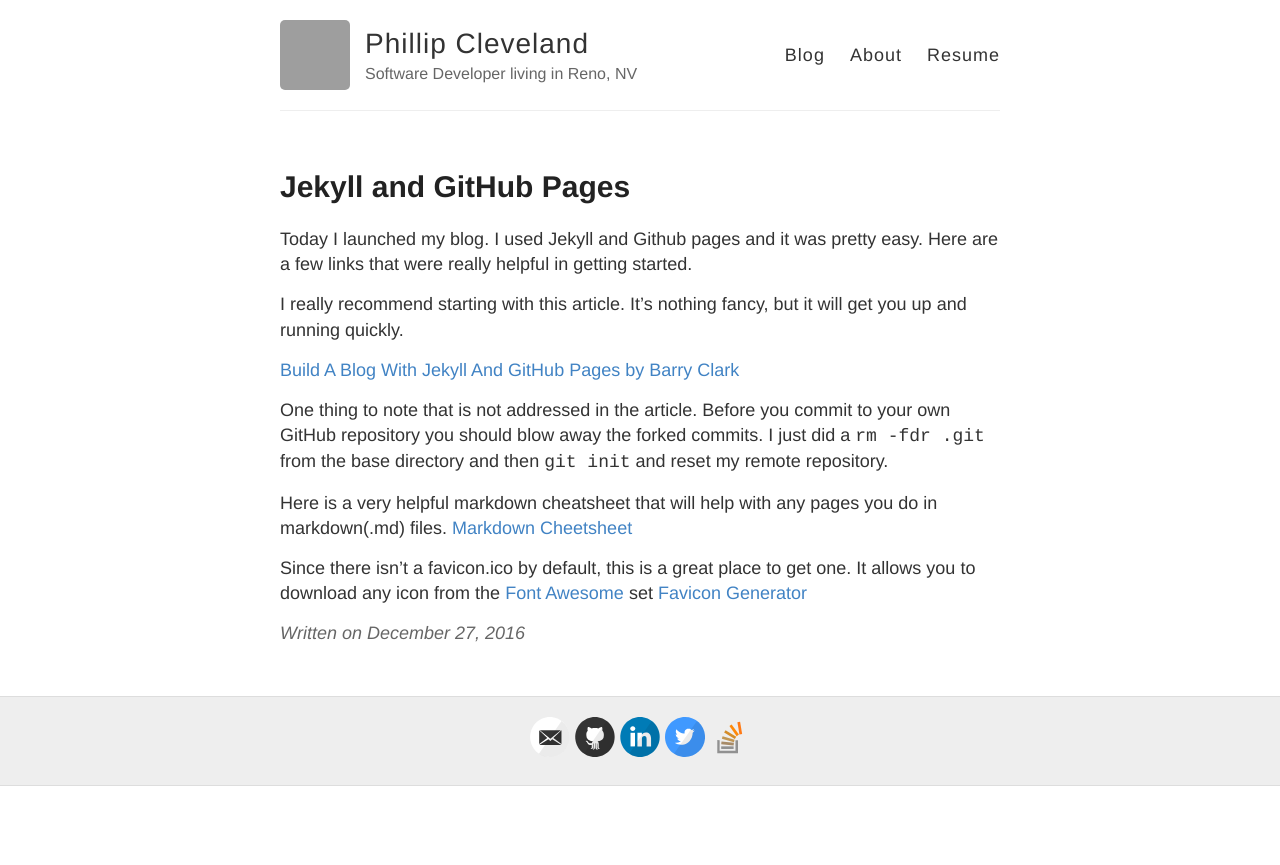
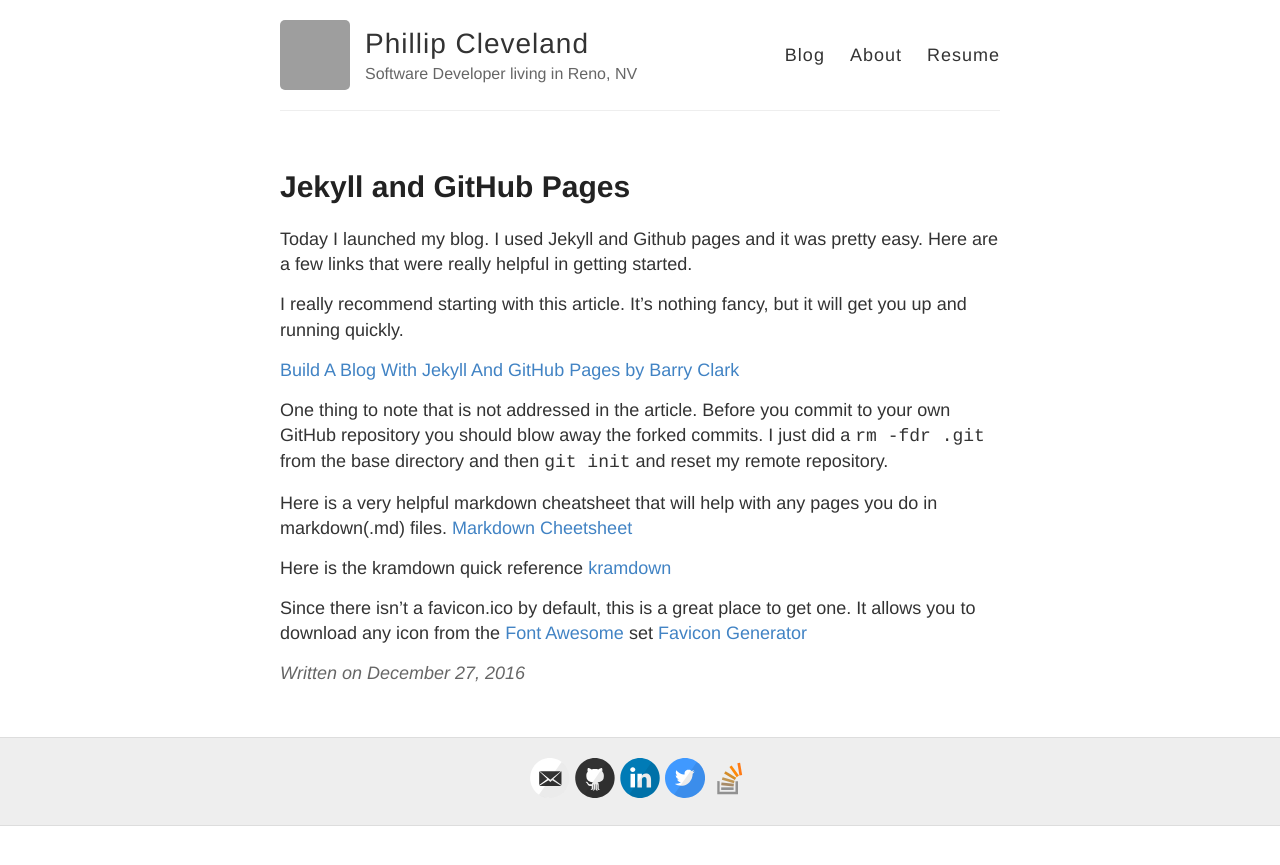
Before and after one commit to philcleveland/philcleveland.github.io, a Jekyll site: the page built from _posts/2016-12-27-Blogging-With-Jekyll.md, in a window 1280 px wide. Shown: the top 865 px of the page. Built offline with Jekyll 4.4.1, drawn with Linux system fonts in a browser that asks for light colours; grey boxes are pictures that could not be loaded.

Commit message:
post update

````diff
--- a/_posts/2016-12-27-Blogging-With-Jekyll.md
+++ b/_posts/2016-12-27-Blogging-With-Jekyll.md
@@ -15,5 +15,8 @@ I just did a ```rm -fdr .git``` from the base directory and then ```git init```
 Here is a very helpful markdown cheatsheet that will help with any pages you do in markdown(.md) files.
 [Markdown Cheetsheet](https://github.com/adam-p/markdown-here/wiki/Markdown-Cheatsheet#code){:target="_blank"}
 
+Here is the kramdown quick reference
+[kramdown](https://kramdown.gettalong.org/quickref.html)
+
 Since there isn't a favicon.ico by default, this is a great place to get one.  It allows you to download any icon from the [Font Awesome](http://fontawesome.io/) set
 [Favicon Generator](http://paulferrett.com/fontawesome-favicon/){:target="_blank"}
````
